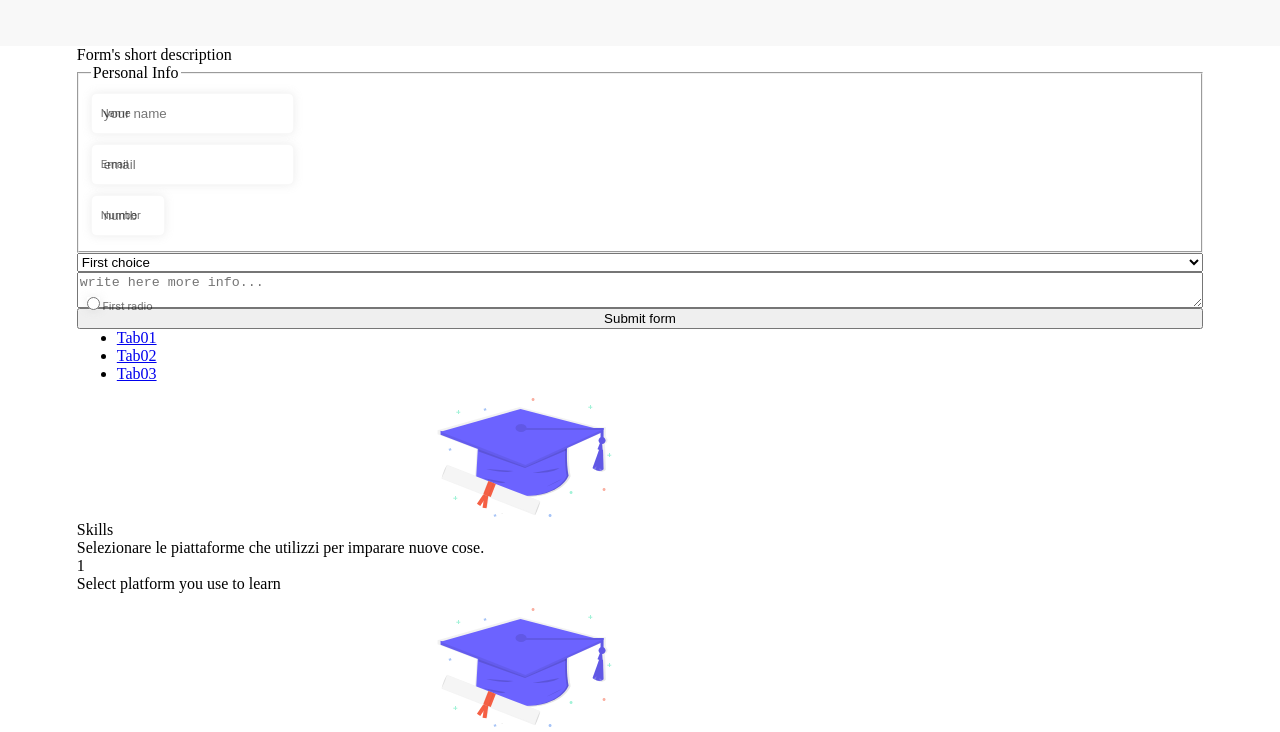
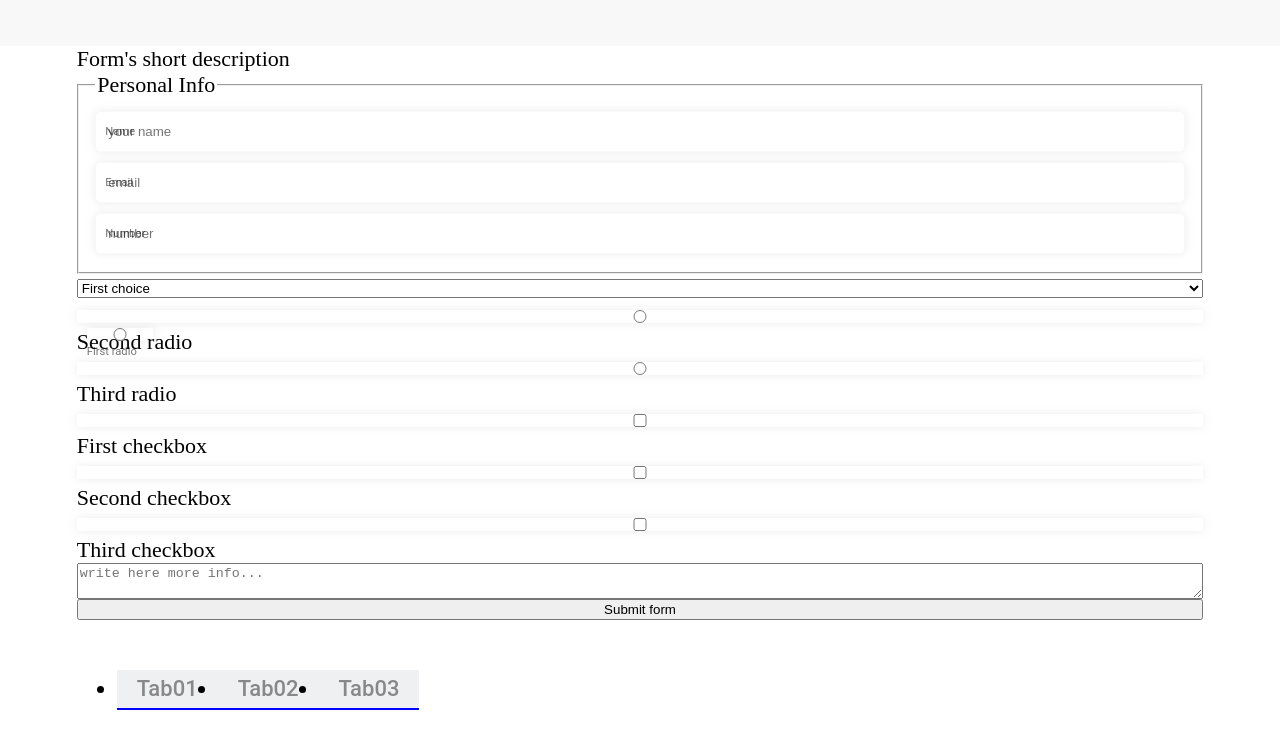
Before and after one commit to ild0tt0re/fcc_survey-form, a website built with Parcel: page index.html in a window 1280 px wide. Shown: the part 84-816 px from the top of the page. Built offline with nearby package versions, Linux system fonts and the light colour scheme.

Commit message:
Update style.css

```diff
--- a/src/style.css
+++ b/src/style.css
@@ -5,6 +5,7 @@
 body {
 	-webkit-font-smoothing: antialiased;
 	-moz-osx-font-smoothing: grayscale;
+	font-size: 22px;
 }
 
 header {
@@ -27,7 +28,7 @@ form {
 	flex-direction: column;
 }
 
-label {
+.form-elem label {
 	color: rgba(0, 0, 0, 0.54);
 	padding: 0;
 	font-size: 0.7rem;
@@ -47,15 +48,18 @@ label {
 
 .label-active {
 	color: #1976d2;
-	transform: translate(0, 1.5px) scale(0.75);
+	transform: translate(0, 7px) scale(0.75);
 	transform-origin: top left;
 }
 
 .form-elem {
 	position: relative;
+	margin: 0;
 }
 
 input {
+	box-sizing: border-box;
+	width: 100%;
 	padding: 12px;
 	border-radius: 5px;
 	outline: none;
@@ -68,3 +72,127 @@ input:focus {
 	border: 1px solid #f8f8f8;
 	box-shadow: 0 0 10px 0px #a2c9e8;
 }
+
+#dropdown {
+	margin: 5px 0;
+}
+
+/* Layout */
+.card {
+	border-radius: 8px;
+	background-color: white;
+	overflow: hidden;
+	box-shadow: 1px 2px 10px rgba(0, 0, 0, 0.12817);
+}
+
+.card > div {
+	display: inline-block;
+}
+
+.card__image {
+	width: 32%;
+	background: linear-gradient(180deg, #11e6d9 0%, #07c8b1 100%);
+}
+
+.card__text {
+	position: relative;
+	width: 68%;
+	vertical-align: top;
+}
+
+.card__header,
+.card__user-input {
+	padding: 20px 30px;
+}
+
+.step-number {
+	position: absolute;
+	background-color: #4a4a4a;
+	color: white;
+	border: 3px solid white;
+	border-radius: 100%;
+	padding: 5px;
+	font-size: 1.5em;
+	width: 26px;
+	height: 26px;
+	top: 11px;
+	left: -22px;
+}
+
+.step-number span {
+	display: block;
+	font-size: 0.9em;
+	margin: -3px 5px 0;
+}
+
+figure {
+	text-align: center;
+	padding: 20px 20px;
+}
+
+figcaption {
+	padding-top: 10px;
+}
+
+figcaption .title {
+	font-weight: bold;
+}
+
+/* TAB */
+@import url(https://fonts.googleapis.com/css?family=Roboto:300);
+
+/* color */
+:root {
+	--color: blue;
+}
+
+.tab {
+	padding-top: 50px;
+	margin-bottom: 20px;
+	position: relative;
+	background: #fff;
+	margin: 0 auto;
+	font-family: "Roboto", sans-serif;
+	line-height: 1.5;
+}
+
+.tabs {
+	display: table;
+	position: relative;
+	margin: 0;
+	width: 100%;
+}
+
+.tabs li {
+	float: left;
+	line-height: 38px;
+	padding: 0;
+	position: relative;
+}
+
+.tabs a { /*TO REMOVE*/
+	background-color: #eff0f2;
+	border-bottom: 1px solid #fff;
+	color: #888;
+	font-weight: 500;
+	display: block;
+	letter-spacing: 0;
+	outline: none;
+	padding: 0 20px;
+	text-decoration: none;
+	-webkit-transition: all 0.2s ease-in-out;
+	-moz-transition: all 0.2s ease-in-out;
+	transition: all 0.2s ease-in-out;
+	border-bottom: 2px solid var(--color);
+}
+
+.tabs_item {
+	display: none;
+	padding: 30px 0;
+}
+
+.tabs_item:first-child {
+	display: block;
+}
+
+/*END TAB */
```
